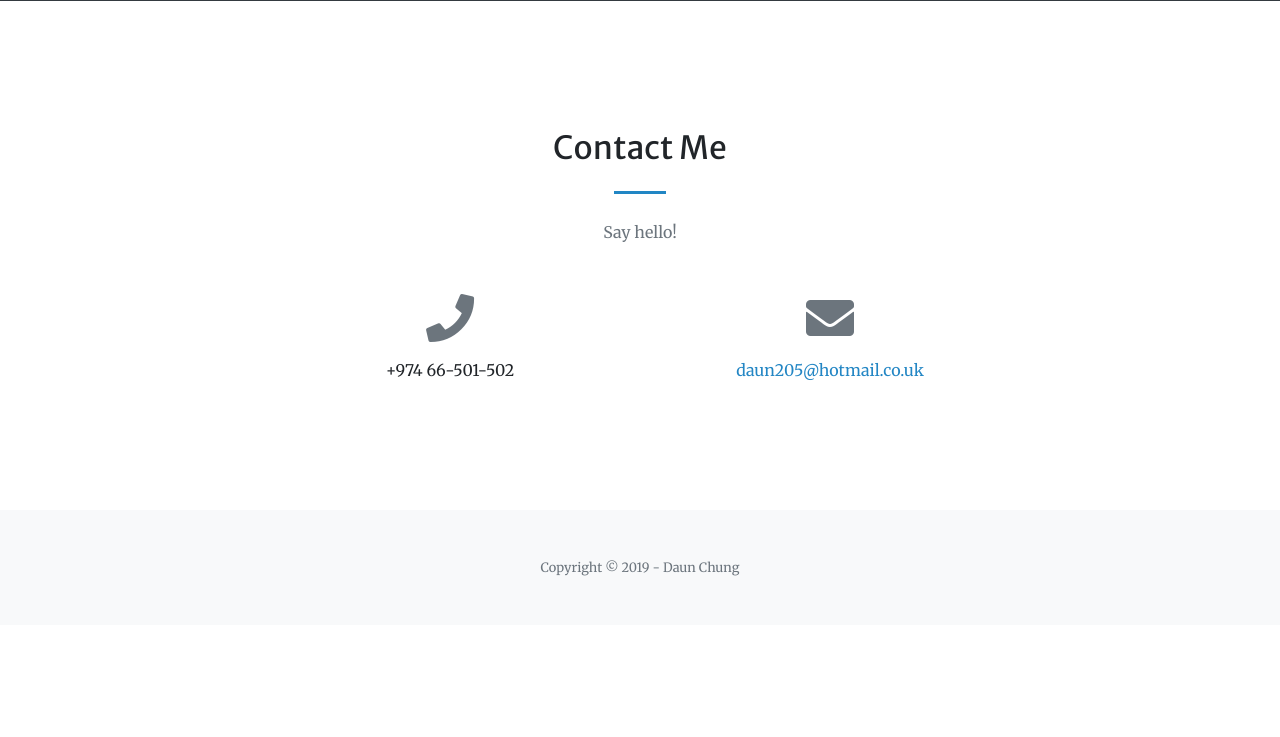
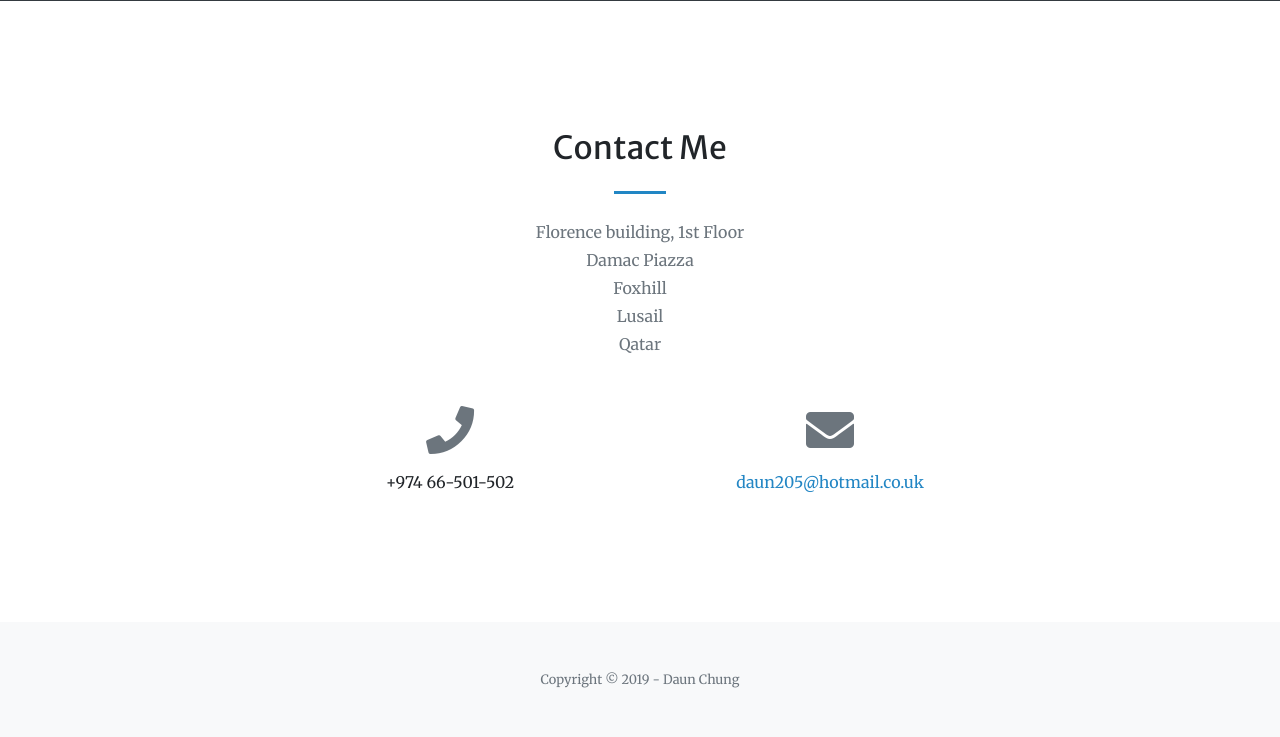
Before and after one commit to daun205/web_2.0, a Django app: page / in a window 1280 px wide. Shown: the part 3936-4673 px from the top of the page. Before the commit the page ends 4512 px from the top, so only its background shows below. Run offline with Django 3.2, Linux system fonts and the light colour scheme; some libraries are stand-ins or nearby versions.

Commit message:
profile page update

```diff
--- a/Main/templates/Main/resume_daun.html
+++ b/Main/templates/Main/resume_daun.html
@@ -324,7 +324,11 @@
         <div class="col-lg-8 text-center">
           <h2 class="mt-0">Contact Me</h2>
           <hr class="divider my-4">
-          <p class="text-muted mb-5">Say hello!</p>
+          <p class="text-muted mb-5">Florence building, 1st Floor
+          <br>Damac Piazza
+          <br>Foxhill
+          <br>Lusail
+          <br>Qatar</p>
         </div>
       </div>
       <div class="row">
```
